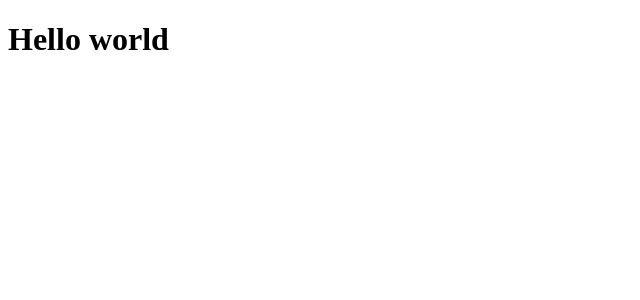
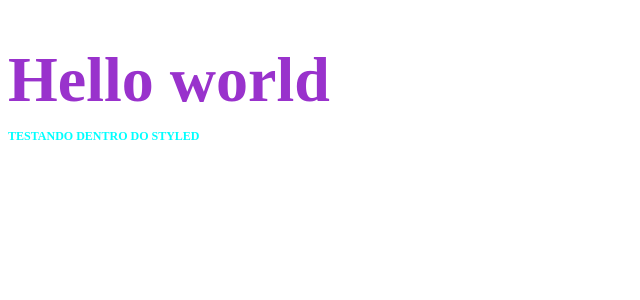
Before and after one commit to danielPaulinoMesquita/course-react-app-dt, a React (Create React App) app: page / in a window 1280 px wide. Shown: the top 300 px of the page, without its empty margins (0-640 px from the left). Built offline with nearby package versions, Linux system fonts and the light colour scheme.

Commit message:
2- Added styled-components an testing it

```diff
--- a/package.json
+++ b/package.json
@@ -17,6 +17,7 @@
     "@types/node": "^16.7.13",
     "@types/react": "^18.0.0",
     "@types/react-dom": "^18.0.0",
+    "@types/styled-components": "^5.1.25",
     "typescript": "^4.4.2"
   },
   "scripts": {
--- a/public/index.html
+++ b/public/index.html
@@ -2,7 +2,7 @@
 <html lang="en">
   <head>
     <meta charset="utf-8" />
-    <link rel="icon" href="%PUBLIC_URL%/favicon.ico" />
+    <link rel="icon" href="favicon.png" />
     <meta name="viewport" content="width=device-width, initial-scale=1" />
 
     <title>DT money</title>
--- a/src/App.tsx
+++ b/src/App.tsx
@@ -1,10 +1,19 @@
 import React from 'react';
-import logo from './logo.svg';
+import styled from "styled-components";
+
+const Title = styled.h1`
+  font-size: 64px;
+  color: darkorchid;
+  p {
+    font-size: 12px;
+    color: aqua;
+  }
+`
 
 export function App() {
   return (
-    <div className="App">
-        <h1>Hello world</h1>
-    </div>
+    <Title>
+       Hello world <p>TESTANDO DENTRO DO STYLED</p>
+    </Title>
   );
 }
```
Also changed, not shown: 1 other file (tests, documents, lock files or other folders).
